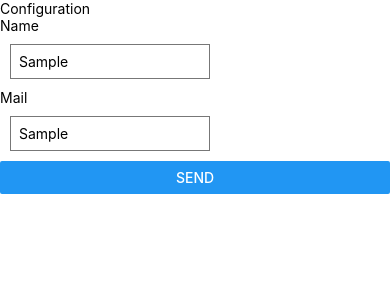
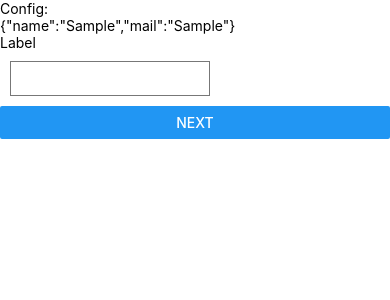
Before and after one commit to mklecha/mago-montaze, a React Native app: screen / in a window 390 px wide. Both pictures are taken after typing "Sample", "Sample" into the empty fields and a click on the button "SEND". Shown: the top 300 px of the page. Built offline with nearby package versions, Linux system fonts and the light colour scheme.

Commit message:
app flow based on state

```diff
--- a/src/Application.tsx
+++ b/src/Application.tsx
@@ -1,13 +1,19 @@
-import React from 'react';
+import React, {useState} from 'react';
 import {Keyboard, TouchableWithoutFeedback} from 'react-native';
-import Configure from "./screens/Configure";
+import ConfigProvider from "./components/configProvider/ConfigProvider";
+import {ConfigContainer} from "./model/Config";
+import FormContainer from "./components/form/FormContainer";
 
 export default function Application() {
+    const [config, setConfig] = useState<ConfigContainer>();
+
     return (
-            <TouchableWithoutFeedback onPress={() => {
-                Keyboard.dismiss();
-            }}>
-                <Configure/>
-            </TouchableWithoutFeedback>
+        <TouchableWithoutFeedback onPress={() => {
+            Keyboard.dismiss();
+        }}>
+            <ConfigProvider config={config} setConfig={setConfig}>
+                <FormContainer config={config}/>
+            </ConfigProvider>
+        </TouchableWithoutFeedback>
     );
 }
--- a/src/screens/Configure.tsx
+++ b/src/components/configProvider/ConfigForm.tsx
@@ -1,18 +1,33 @@
 import React, {useState} from 'react';
-import {Button, StyleSheet, Text, TextInput, View} from 'react-native';
 import AsyncStorage from "@react-native-async-storage/async-storage";
-import {CONFIG_KEY} from "../vars";
+import {CONFIG_KEY, DEFAULT_MAIL} from "../../vars";
+import {ConfigContainer} from "../../model/Config";
+import {Button, StyleSheet, TextInput, Text, View} from "react-native";
+import {texts} from "../../texts";
 
-export default function Configure() {
+export interface ConfigFormProps {
+    config?: ConfigContainer
+    setConfig: (config: ConfigContainer) => void;
+}
+
+export default function ConfigForm(props: ConfigFormProps) {
     const [name, setName] = useState('');
-    const [mail, setMail] = useState('default@mail.com');
+    const [mail, setMail] = useState(DEFAULT_MAIL);
 
     const saveConfiguration = () => {
         const config = {
             name: name,
             mail: mail
         }
-        AsyncStorage.setItem(CONFIG_KEY, JSON.stringify(config));
+        AsyncStorage.setItem(CONFIG_KEY, JSON.stringify(config)).then(() => {
+            props.setConfig({
+                initialized: true,
+                config: {
+                    name: name,
+                    mail: mail
+                }
+            })
+        });
     }
 
     return (
@@ -28,11 +43,10 @@ export default function Configure() {
                 style={styles.input}
                 onChangeText={e => setMail(e)}
             />
-            <Button title={"Send"} onPress={saveConfiguration}/>
+            <Button title={texts.send} onPress={saveConfiguration}/>
         </View>
     );
 }
-
 const styles = StyleSheet.create({
     container: {
         backgroundColor: '#fff',
--- /dev/null
+++ b/src/components/configProvider/ConfigProvider.tsx
@@ -0,0 +1,49 @@
+import React, {PropsWithChildren, useEffect} from 'react';
+import {ConfigContainer} from "../../model/Config";
+import Loading from "./Loading";
+import ConfigForm from "./ConfigForm";
+import AsyncStorage from "@react-native-async-storage/async-storage";
+import {CONFIG_KEY} from "../../vars";
+
+export interface ConfigProviderProps extends PropsWithChildren<{}> {
+    config?: ConfigContainer
+    setConfig: (config: ConfigContainer) => void;
+}
+
+export default function ConfigProvider(props: ConfigProviderProps) {
+
+    useEffect(() => {
+        AsyncStorage.getItem(CONFIG_KEY).then(data => {
+            const deserializedConfig = data != null ? JSON.parse(data) : {};
+            const config = constructConfig(deserializedConfig);
+            props.setConfig(config);
+        });
+    }, [])
+
+    const constructConfig = (deserializedConfig: any): ConfigContainer => {
+        if(!!deserializedConfig.name && !!deserializedConfig.mail){
+            return {
+                initialized: true,
+                config: {
+                    name: deserializedConfig.name,
+                    mail: deserializedConfig.mail
+                }
+            }
+        }
+        return {
+            initialized: false
+        }
+    }
+
+    const getScreen = () => {
+        if (!props.config) {
+            return <Loading/>;
+        }
+        if (!props.config.initialized) {
+            return <ConfigForm {...props}/>
+        }
+        return <>{props.children}</>
+    }
+
+    return getScreen();
+}
--- a/src/screens/Summary.tsx
+++ b/src/components/configProvider/Loading.tsx
@@ -1,13 +1,10 @@
 import React from 'react';
-import {StyleSheet, View, Text} from 'react-native';
+import {StyleSheet, Text, View} from 'react-native';
 
-export default function Summary() {
-
+export default function Loading() {
     return (
         <View style={styles.container}>
-            <Text>Summary</Text>
-            {/*<Text>{JSON.stringify(route.params.config, undefined, "\t")}</Text>*/}
-            {/*<Text>{JSON.stringify(route.params.formValues, undefined, "\t")}</Text>*/}
+            <Text>Loading...</Text>
         </View>
     );
 }
--- a/src/screens/Form.tsx
+++ b/src/components/form/Form.tsx
@@ -1,17 +1,27 @@
 import React, {useState} from 'react';
 import {Button, StyleSheet, Text, TextInput, View} from 'react-native';
+import {Config} from "../../model/Config";
+import {FormValues} from "../../model/FormValues";
 
-export default function Form() {
+export interface FormProps {
+    config?: Config;
+    setFormValues: (formValues: FormValues) => void;
+}
+
+export default function Form(props: FormProps) {
     const [line1, setLine1] = useState('');
 
     const handleSubmit = () => {
-        const formValues = {
-            line1
-        }
+        const formValues: FormValues = {
+            line1: line1
+        };
+        props.setFormValues(formValues);
     }
 
     return (
         <View style={styles.container}>
+            <Text>Config:</Text>
+            <Text>{JSON.stringify(props.config)}</Text>
             <Text>Label</Text>
             <TextInput
                 style={styles.input}
--- /dev/null
+++ b/src/components/form/FormContainer.tsx
@@ -0,0 +1,23 @@
+import React, {useState} from 'react';
+import {ConfigContainer} from "../../model/Config";
+import {FormValues} from "../../model/FormValues";
+import Summary from "./Summary";
+import Form from "./Form";
+
+export interface FormContainerProps {
+    config?: ConfigContainer
+}
+
+export default function FormContainer(props: FormContainerProps) {
+    const [formValues, setFormValues] = useState<FormValues>();
+
+    const getScreen = () => {
+        const config = props.config!.config!;
+        if (!formValues) {
+            return <Form config={config} setFormValues={setFormValues}/>
+        }
+        return <Summary config={config} formValues={formValues}/>
+    }
+
+    return getScreen();
+}
--- /dev/null
+++ b/src/components/form/Summary.tsx
@@ -0,0 +1,41 @@
+import React from 'react';
+import {StyleSheet, View, Text, Button} from 'react-native';
+import {texts} from "../../texts";
+import {Config} from "../../model/Config";
+import {FormValues} from "../../model/FormValues";
+
+export interface SummaryProps {
+    config: Config,
+    formValues: FormValues;
+}
+
+export default function Summary(props: SummaryProps) {
+
+    const handleSend = () => {
+
+    }
+
+    return (
+        <View style={styles.container}>
+            <Text>Summary</Text>
+            <Text>{JSON.stringify(props.config, undefined, "\t")}</Text>
+            <Text>{JSON.stringify(props.formValues, undefined, "\t")}</Text>
+            <Button title={texts.sendMail} onPress={handleSend}/>
+            <Button title={texts.finish} onPress={() => {
+            }}/>
+        </View>
+    );
+}
+
+const styles = StyleSheet.create({
+    container: {
+        backgroundColor: '#fff',
+    },
+    input: {
+        borderWidth: 1,
+        borderColor: '#777',
+        padding: 8,
+        margin: 10,
+        width: 200,
+    }
+});
--- /dev/null
+++ b/src/model/Config.ts
@@ -0,0 +1,9 @@
+export interface ConfigContainer {
+    initialized: boolean;
+    config?: Config;
+}
+
+export interface Config {
+    name: string;
+    mail: string;
+}
--- /dev/null
+++ b/src/model/FormValues.ts
@@ -0,0 +1,3 @@
+export interface FormValues {
+    line1: string;
+}
--- /dev/null
+++ b/src/texts.ts
@@ -0,0 +1,5 @@
+export const texts = {
+    send: "Send",
+    sendMail: "Send mail",
+    finish: "Finish",
+}
--- a/src/vars.ts
+++ b/src/vars.ts
@@ -1 +1,3 @@
 export const CONFIG_KEY = '@CONFIG';
+
+export const DEFAULT_MAIL = 'default@mail.com';
```
Also changed, not shown: src/screens/Loading.tsx (deleted, +0 -45 lines).
